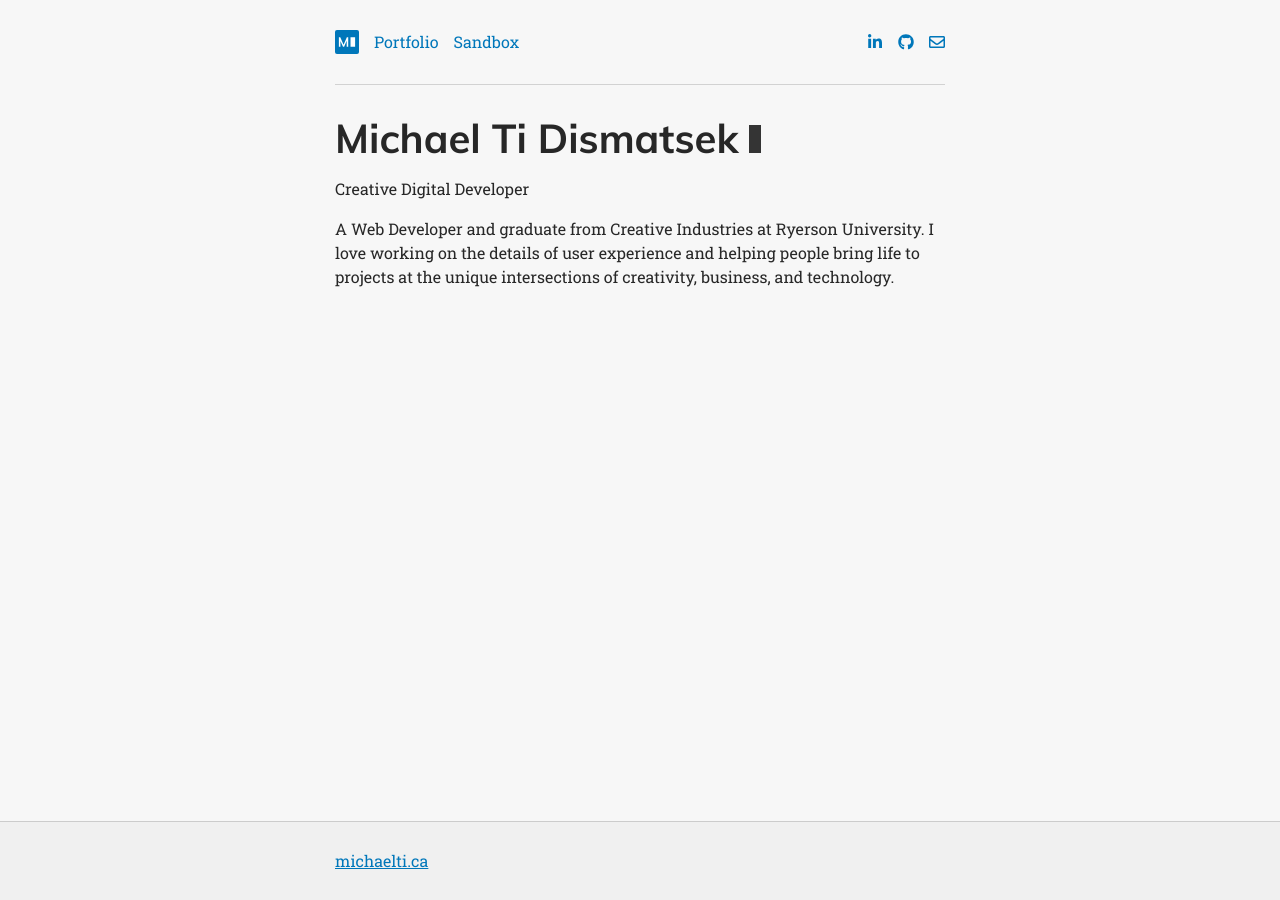
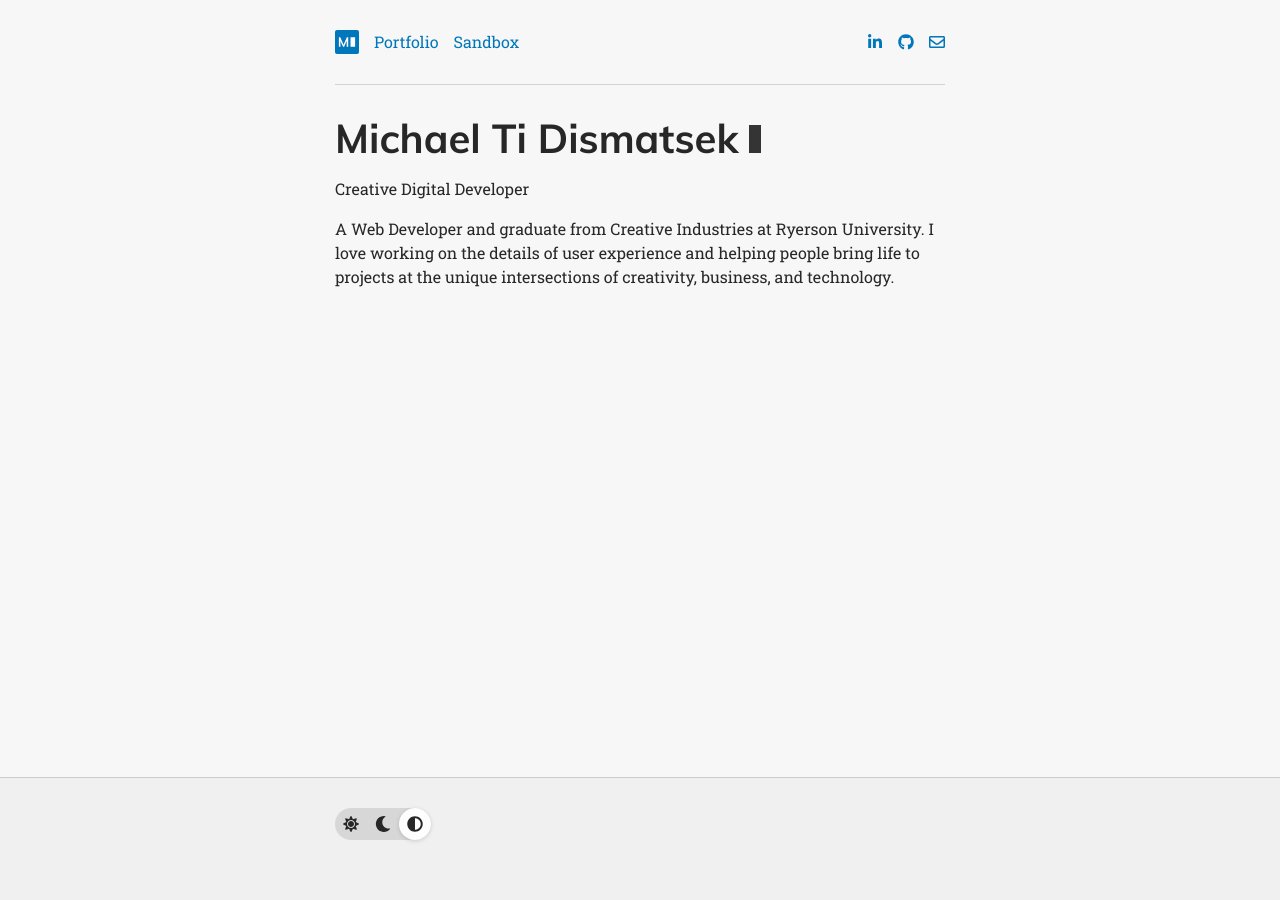
Before and after one commit to michaelti/michaelti.ca, a Jekyll site: the page built from src/home.html, in a window 1280 px wide. Built offline with Jekyll 4.4.1, drawn with Linux system fonts in a browser that asks for light colours.

Commit message:
Dark mode toggle (#12)
- Improve dark mode and add manual switcher button to the site footer

```diff
--- a/src/_includes/footer.html
+++ b/src/_includes/footer.html
@@ -1,5 +1,15 @@
 <footer>
     <div class="container">
-        <a href="/">michaelti.ca</a>
+        <button id="js-btn-theme-switcher" class="btn-theme-switcher" aria-label="Please enable JavaScript to switch themes.">
+            <span class="js-theme-icon-light">
+                <svg class="fa-svg-inline" role="img" xmlns="http://www.w3.org/2000/svg" viewBox="0 0 512 512"><path fill="currentColor" d="M256 160c-52.9 0-96 43.1-96 96s43.1 96 96 96 96-43.1 96-96-43.1-96-96-96zm246.4 80.5l-94.7-47.3 33.5-100.4c4.5-13.6-8.4-26.5-21.9-21.9l-100.4 33.5-47.4-94.8c-6.4-12.8-24.6-12.8-31 0l-47.3 94.7L92.7 70.8c-13.6-4.5-26.5 8.4-21.9 21.9l33.5 100.4-94.7 47.4c-12.8 6.4-12.8 24.6 0 31l94.7 47.3-33.5 100.5c-4.5 13.6 8.4 26.5 21.9 21.9l100.4-33.5 47.3 94.7c6.4 12.8 24.6 12.8 31 0l47.3-94.7 100.4 33.5c13.6 4.5 26.5-8.4 21.9-21.9l-33.5-100.4 94.7-47.3c13-6.5 13-24.7.2-31.1zm-155.9 106c-49.9 49.9-131.1 49.9-181 0-49.9-49.9-49.9-131.1 0-181 49.9-49.9 131.1-49.9 181 0 49.9 49.9 49.9 131.1 0 181z"></path></svg>
+            </span>
+            <span class="js-theme-icon-dark">
+                <svg class="fa-svg-inline" role="img" xmlns="http://www.w3.org/2000/svg" viewBox="0 0 512 512"><path fill="currentColor" d="M283.211 512c78.962 0 151.079-35.925 198.857-94.792 7.068-8.708-.639-21.43-11.562-19.35-124.203 23.654-238.262-71.576-238.262-196.954 0-72.222 38.662-138.635 101.498-174.394 9.686-5.512 7.25-20.197-3.756-22.23A258.156 258.156 0 0 0 283.211 0c-141.309 0-256 114.511-256 256 0 141.309 114.511 256 256 256z"></path></svg>
+            </span>
+            <span class="js-theme-icon-automatic active">
+                <svg class="fa-svg-inline" role="img" xmlns="http://www.w3.org/2000/svg" viewBox="0 0 512 512"><path fill="currentColor" d="M8 256c0 136.966 111.033 248 248 248s248-111.034 248-248S392.966 8 256 8 8 119.033 8 256zm248 184V72c101.705 0 184 82.311 184 184 0 101.705-82.311 184-184 184z"></path></svg>
+            </span>
+        </button>
     </div>
 </footer>
--- a/src/_layouts/default.html
+++ b/src/_layouts/default.html
@@ -7,6 +7,7 @@
     <link rel="shortcut icon" href="/assets/images/favicon.ico">
     <link rel="stylesheet" href="/assets/styles/main.css">
     <script src="/assets/scripts/medium-zoom.min.js" defer></script>
+    <script src="/assets/scripts/theme-switcher.js" defer></script>
     <script src="/assets/scripts/main.js"></script>
     {% include analytics.html %}
     <!-- Generated: {{ site.time }} -->
--- a/src/_sass/_global-variables.scss
+++ b/src/_sass/_global-variables.scss
@@ -18,26 +18,38 @@
 $border-radius-card: 2px;
 
 // Colours
-:root {
-    // Light theme
+@mixin colors-theme-light {
     --color-background: #f7f7f7;
     --color-background-card: #fdfdfd;
     --color-background-well: #f0f0f0;
+    --color-background-well-deep: #d7d7d7;
     --color-text: #272727;
     --color-link: #0077ba;
     --color-border: rgba(0, 0, 0, 0.15);
     --color-overlay: rgba(255, 255, 255, 0.25);
 }
-
-@media (prefers-color-scheme: dark) {
-    :root {
-        // Dark theme
+@mixin colors-theme-dark {
     --color-background: #37393e;
     --color-background-card: #40444b;
     --color-background-well: #2f3136;
+    --color-background-well-deep: #202225;
     --color-text: #f7f7f7;
     --color-link: #12aaff;
     --color-border: rgba(255, 255, 255, 0.15);
     --color-overlay: rgba(0, 0, 0, 0.25);
 }
+
+// CSS custom properties (variables)
+:root {
+    @include colors-theme-light;
+
+    &[data-user-theme="dark"] {
+        @include colors-theme-dark;
     }
+
+    &:not([data-user-theme]) {
+        @media (prefers-color-scheme: dark) {
+            @include colors-theme-dark;
+        }
+    }
+}
--- a/src/_sass/sections/_footer.scss
+++ b/src/_sass/sections/_footer.scss
@@ -1,7 +1,33 @@
 // Global footer
 body > footer {
     padding-top: $layout-spacing * 2;
-    padding-bottom: $layout-spacing * 2;
+    padding-bottom: $layout-spacing * 4;
     background-color: var(--color-background-well);
     border-top: 1px solid var(--color-border);
 }
+
+// Theme switcher button
+footer .btn-theme-switcher {
+    display: flex;
+    background-color: var(--color-background-well-deep);
+    padding: 0;
+    border: none;
+    outline: none;
+    color: inherit;
+    font-size: inherit;
+    border-radius: 2em;
+    cursor: pointer;
+
+    > span {
+        display: inline-block;
+        padding: 0.5em;
+        border-radius: 50%;
+        line-height: 1;
+
+        &.active {
+            background-color: var(--color-background-card);
+            box-shadow: 0 1px 4px rgba(0, 0, 0, 0.15);
+            z-index: 1;
+        }
+    }
+}
--- /dev/null
+++ b/src/assets/scripts/theme-switcher.js
@@ -0,0 +1,84 @@
+(function() {
+    // Key to use for localStorage
+    const THEME_STORAGE_KEY = 'user-theme';
+
+    // Button element selectors
+    const switchButton = document.querySelector('#js-btn-theme-switcher');
+    const iconLight = document.querySelector('#js-btn-theme-switcher > .js-theme-icon-light');
+    const iconDark = document.querySelector('#js-btn-theme-switcher > .js-theme-icon-dark');
+    const iconAutomatic = document.querySelector('#js-btn-theme-switcher > .js-theme-icon-automatic');
+
+    // Takes a theme setting string ('light'|'dark'|null) and applies it
+    const applySetting = (setting, setStorage=true) => {
+        if (setting) {
+            document.documentElement.setAttribute('data-user-theme', setting);
+            if (setStorage) localStorage.setItem(THEME_STORAGE_KEY, setting);
+        } else {
+            document.documentElement.removeAttribute('data-user-theme');
+            if (setStorage) localStorage.removeItem(THEME_STORAGE_KEY);
+        }
+
+        setButtonAttributes(setting);
+        setPicturesThemed(setting);
+    };
+
+    // Set the theme switcher button's active icon and label
+    const setButtonAttributes = (setting) => {
+        iconLight.classList.remove('active');
+        iconDark.classList.remove('active');
+        iconAutomatic.classList.remove('active');
+
+        switch(setting) {
+            case null:
+                iconAutomatic.classList.add('active');
+                switchButton.setAttribute('aria-label','Switch to light theme (currently using automatic)');
+                break;
+            case 'light':
+                iconLight.classList.add('active');
+                switchButton.setAttribute('aria-label', 'Switch to dark theme (currently using light)');
+                break;
+            case 'dark':
+                iconDark.classList.add('active');
+                switchButton.setAttribute('aria-label', 'Switch to automatic theme (currently using dark)');
+                break;
+        }
+    };
+
+    // Make a default from all picture <source> elements with the desired color scheme
+    const setPicturesThemed = (setting) => {
+        document.querySelectorAll('picture > source[data-user-theme]').forEach(el => {
+            el.remove();
+        });
+
+        if (setting) {
+            document.querySelectorAll(`picture > source[media="(prefers-color-scheme: ${setting})"]`).forEach(el => {
+                const cloned = el.cloneNode();
+                cloned.removeAttribute('media');
+                cloned.setAttribute('data-user-theme', setting);
+                el.parentNode.prepend(cloned);
+            });
+        }
+    };
+
+    // Given a setting ('light'|'dark'|null), returns the next possible setting
+    const getNextSetting = (setting) => {
+        switch (setting) {
+            case null:
+                return 'light';
+            case 'light':
+                return 'dark';
+            case 'dark':
+                return null;
+        }
+    };
+
+    // Apply the next setting on button click
+    switchButton.addEventListener('click', () => {
+        applySetting(getNextSetting(localStorage.getItem(THEME_STORAGE_KEY)));
+    });
+
+    // Apply the correct (stored or default) setting on page load
+    document.addEventListener('DOMContentLoaded', () => {
+        applySetting(localStorage.getItem(THEME_STORAGE_KEY), false);
+    });
+})();
```
Also changed, not shown: src/collections/_portfolio/weown.md (+1 -1 lines), src/assets/images/portfolio/thumbnails/weown.svg. Lines whose indentation alone changed are shown as unchanged.
